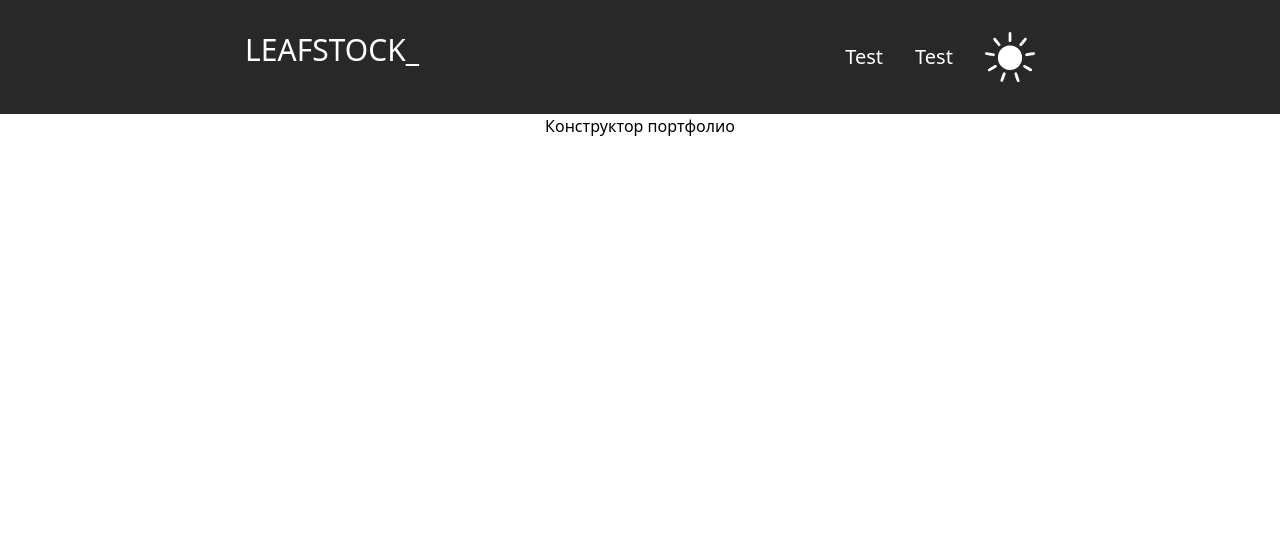
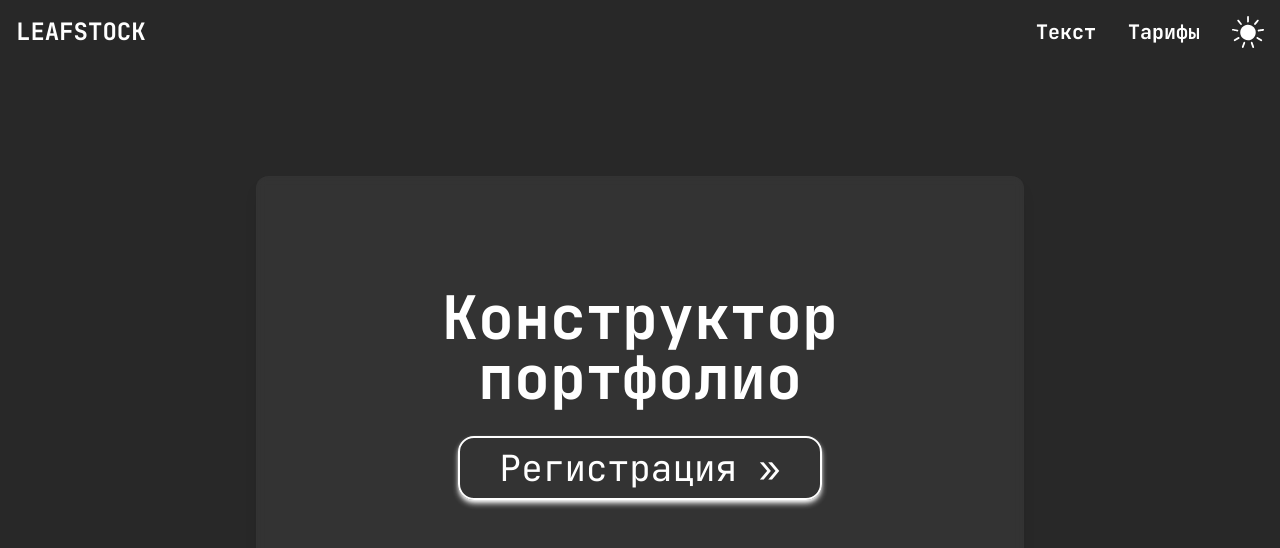
Before and after one commit to ghostITwe/client-constructor-portfolio, a Svelte app: page / in a window 1280 px wide. Shown: the top 548 px of the page. Built offline with nearby package versions, Linux system fonts and the light colour scheme.

Commit message:
add header and banner to layout

```diff
--- a/index.html
+++ b/index.html
@@ -4,9 +4,9 @@
     <meta charset="UTF-8" />
     <link rel="icon" href="/favicon.ico" />
     <meta name="viewport" content="width=device-width, initial-scale=1.0" />
-    <title>Svelte + TS + Vite App</title>
+    <title>LeafStock</title>
   </head>
-  <body>
+  <body class="font-jetbrains bg-main-color">
     <app-svelte></app-svelte>
     <script type="module" src="/src/main.ts"></script>
   </body>
--- a/src/App.svelte
+++ b/src/App.svelte
@@ -1,20 +1,56 @@
 <script lang="ts">
-  import logo from './assets/svelte.png'
   import Counter from './lib/Counter.svelte'
   import switchTheme from './assets/switch.svg';
+
+  let logo = '';
+
+  function tick() {
+    setTimeout(() => {
+      logo += 'L';
+    }, 50);
+    setTimeout(() => {
+      logo += 'E';
+    }, 100);
+    setTimeout(() => {
+      logo += 'A';
+    }, 150);
+    setTimeout(() => {
+      logo += 'F';
+    }, 200);
+    setTimeout(() => {
+      logo += 'S';
+    }, 300);
+    setTimeout(() => {
+      logo += 'T';
+    }, 400);
+    setTimeout(() => {
+      logo += 'O';
+    }, 500);
+    setTimeout(() => {
+      logo += 'C';
+    }, 700);
+    setTimeout(() => {
+      logo += 'K';
+    }, 700);
+    setInterval(() => {
+      logo = logo.slice(-1) == '_' ? 'LEAFSTOCK' : 'LEAFSTOCK_';
+    }, 750);
+  }
+  tick();
 </script>
 
 
-<header class="flex justify-around bg-main-color p-8">
-  <span class="text-3xl text-white">LEAFSTOCK_</span>
+<header class="flex justify-between p-4">
+  <a href="#" class="text-2xl text-white font-bold">{logo}</a>
   <nav class="flex items-center text-white text-xl gap-8">
-    <a href="#">Test</a>
-    <a href="#">Test</a>
-    <a href="#"><img src="{switchTheme}" alt="switchTheme"></a>
+    <a href="#" class="font-bold">Текст</a>
+    <a href="#" class="font-bold">Тарифы</a>
+    <a href="#"><img src="{switchTheme}" alt="switchTheme" class="w-8"></a>
   </nav>
 </header>
-<main class="text-center">
-  <section>
-    <h2>Конструктор портфолио</h2>
-  </section>
+<main>
+  <article class="bg-[#3E3E3E80] backdrop-blur-sm shadow-lg rounded-xl text-center p-4 max-w-3xl m-auto mt-28 mb-28">
+    <h2 class="text-6xl text-white mb-7 font-bold mt-24">Конструктор портфолио</h2>
+    <button class="text-4xl text-white border-2 border-white py-2.5 px-10 rounded-2xl shadow-md shadow-white mb-24">Регистрация »</button>
+  </article>
 </main>
--- a/src/assets/styles/index.css
+++ b/src/assets/styles/index.css
@@ -1,3 +1,5 @@
+@import url('https://fonts.googleapis.com/css2?family=JetBrains+Mono:wght@400;700&display=swap');
+
 @tailwind base;
 @tailwind components;
 @tailwind utilities;
--- a/tailwind.config.cjs
+++ b/tailwind.config.cjs
@@ -1,3 +1,4 @@
+const defaultTheme = require("tailwindcss/defaultTheme");
 module.exports = {
   content: [
     "./index.html",
@@ -7,6 +8,9 @@ module.exports = {
     extend: {
       backgroundColor: {
         'main-color': '#282828'
+      },
+      fontFamily: {
+        'jetbrains': ['JetBrains Mono', ...defaultTheme.fontFamily.mono]
       }
     },
   },
```
